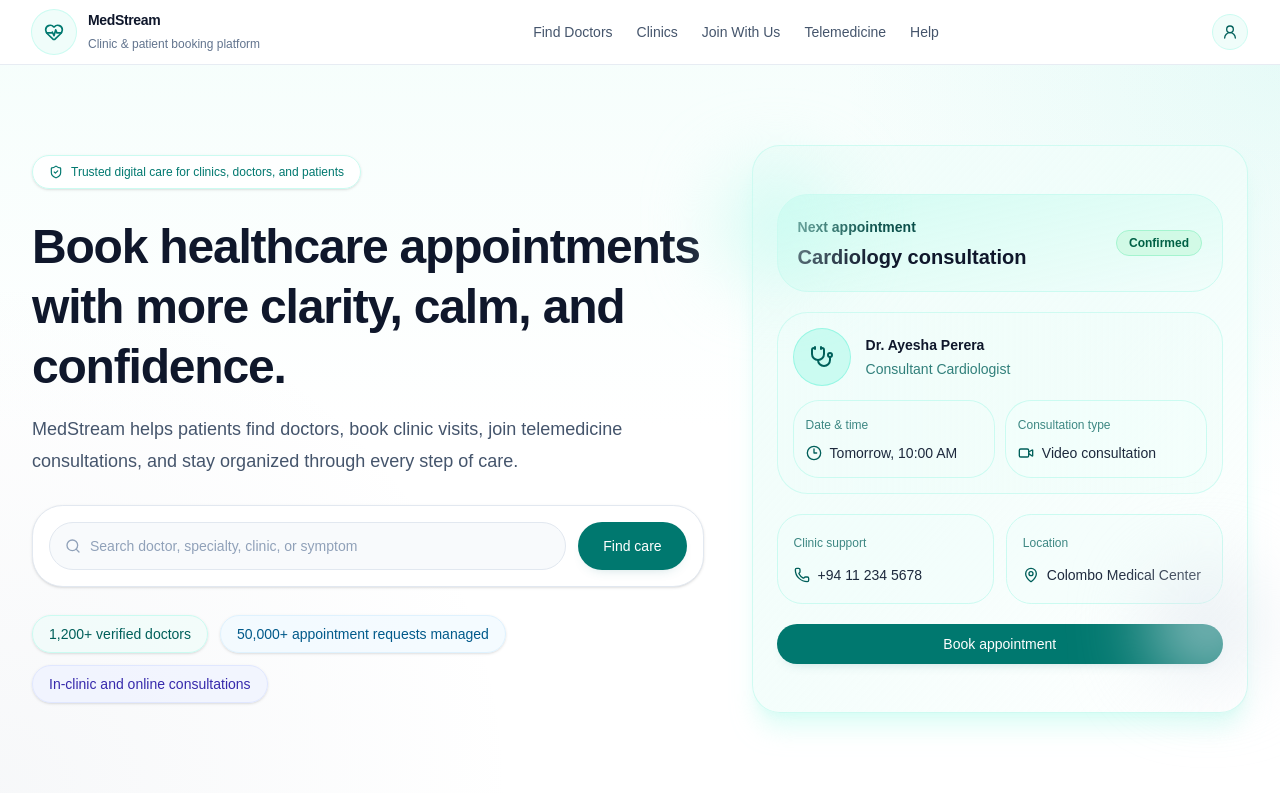
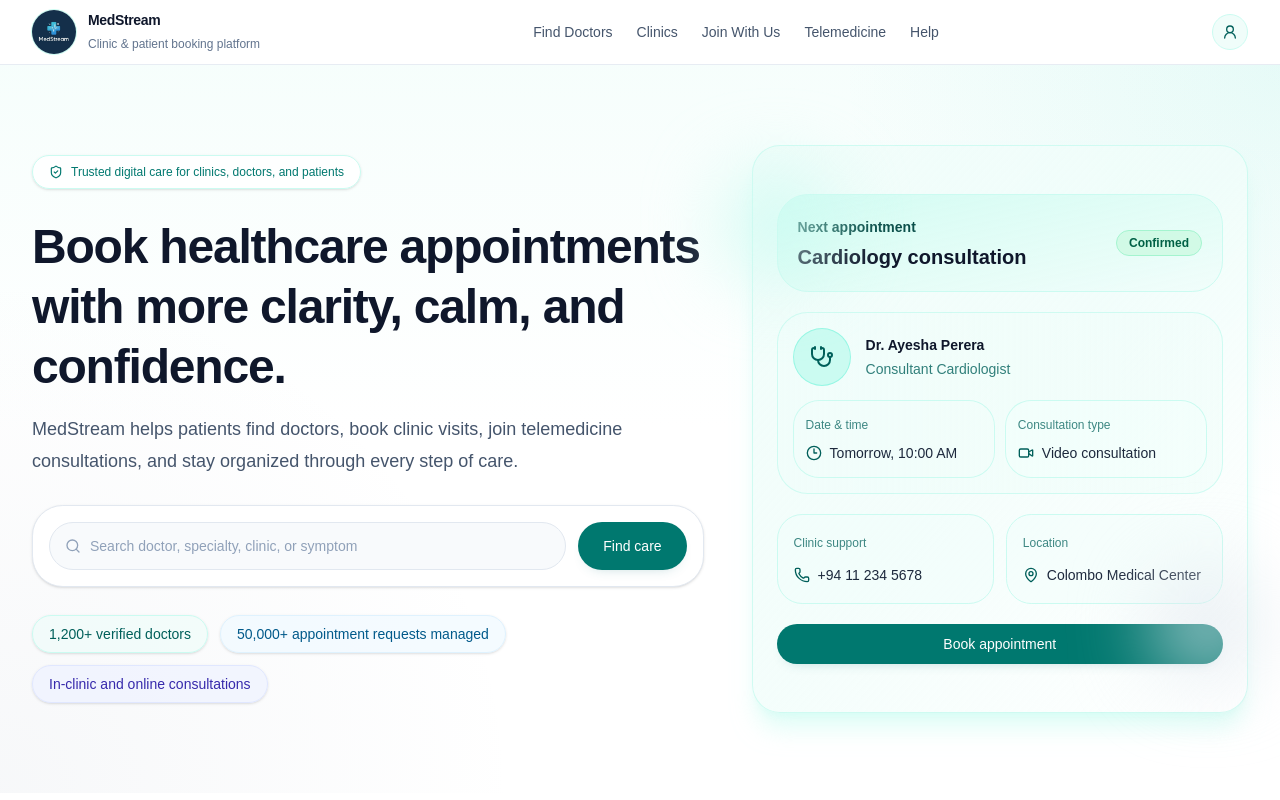
Before and after one commit to nethal17/medstream-frontend, a React (Vite) app: page / in a window 1280 px wide. Shown: the top 800 px of the page. Built offline with nearby package versions, Linux system fonts and the light colour scheme; no server answers.

Commit message:
Refactor code structure for improved readability and maintainability

```diff
--- a/src/components/patient-navbar.jsx
+++ b/src/components/patient-navbar.jsx
@@ -1,10 +1,11 @@
-import { HeartPulse, LogOut, UserRound } from "lucide-react";
+import { LogOut, UserRound } from "lucide-react";
 import { useState } from "react";
 import { Link, NavLink, useNavigate } from "react-router-dom";
 
 import { Button } from "@/components/ui/button";
 import { useAuth } from "@/contexts/useAuth";
 import { ROLES, getHomeRouteForRole } from "@/lib/auth";
+import logoImage from "@/assets/logo.png";
 
 function itemClass(isActive) {
   return [
@@ -42,8 +43,8 @@ export default function PatientNavbar({
     <header className="sticky top-0 z-40 border-b border-slate-200/80 bg-white/90 backdrop-blur-md">
       <div className="mx-auto flex h-16 w-full max-w-7xl items-center justify-between px-4 sm:px-6 lg:px-8">
         <Link to={homeTo} className="flex items-center gap-3">
-          <div className="flex h-11 w-11 items-center justify-center rounded-2xl bg-teal-50 ring-1 ring-teal-100">
-            <HeartPulse className="size-5 text-teal-700" />
+          <div className="flex h-11 w-11 items-center justify-center overflow-hidden rounded-2xl bg-teal-50 ring-1 ring-teal-100">
+            <img src={logoImage} alt="MedStream logo" className="h-full w-full object-cover" />
           </div>
           <div className="leading-tight">
             <p className="text-sm font-semibold tracking-tight text-slate-900">MedStream</p>
```
Also changed, not shown: src/assets/logo.png (added).
